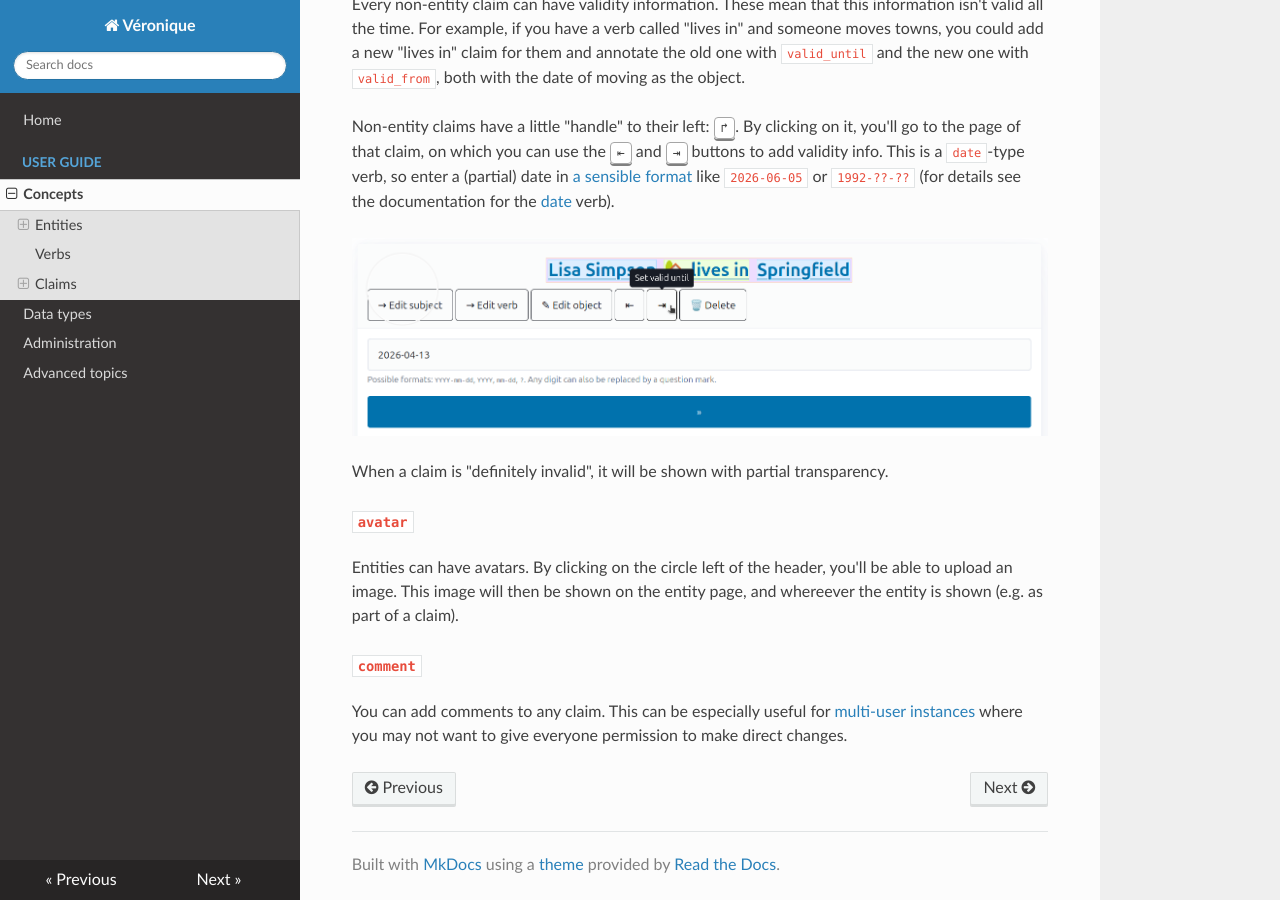
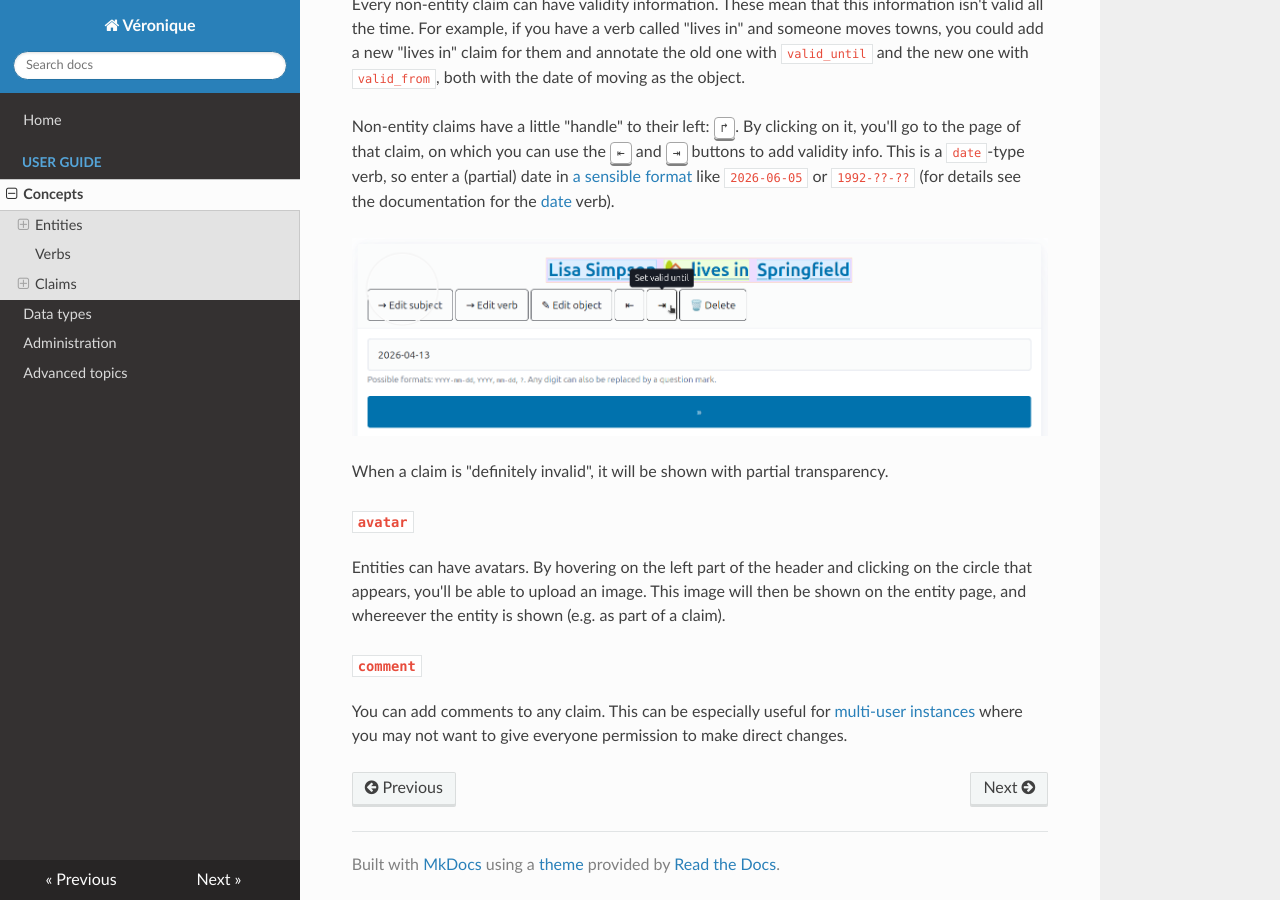
Before and after one commit to L3viathan/veronique, an MkDocs documentation site: the page built from docs/concepts.md, in a window 1280 px wide and 900 px high, scrolled down 3398 px. Built offline with MkDocs 1.6.1, drawn with Linux system fonts in a browser that asks for light colours; nearby versions of some CDN libraries.

Commit message:
docs: WIP

```diff
--- a/docs/concepts.md
+++ b/docs/concepts.md
@@ -117,9 +117,10 @@ transparency.
 
 #### **`avatar`**
 
-Entities can have avatars. By clicking on the circle left of the header, you'll
-be able to upload an image. This image will then be shown on the entity page,
-and whereever the entity is shown (e.g. as part of a claim).
+Entities can have avatars. By hovering on the left part of the header and
+clicking on the circle that appears, you'll be able to upload an image. This
+image will then be shown on the entity page, and whereever the entity is shown
+(e.g. as part of a claim).
 
 #### **`comment`**
 
```
Also changed, not shown: docs/administration.md (+2 -0 lines).
